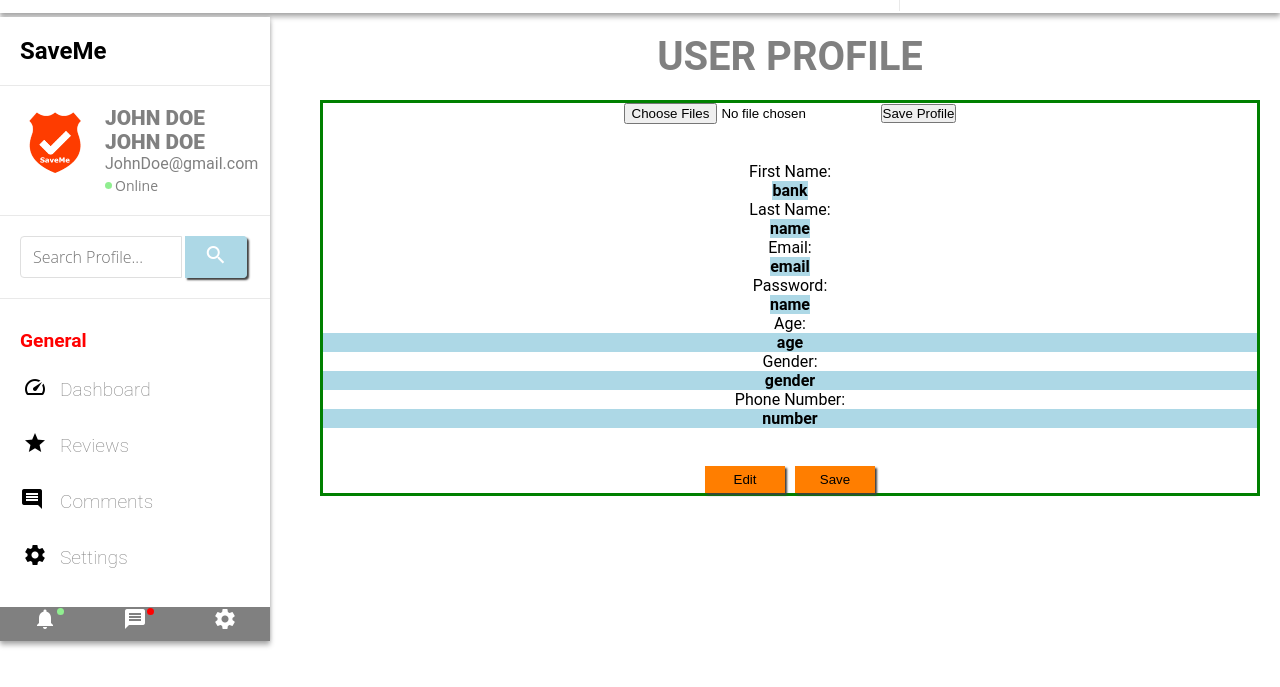
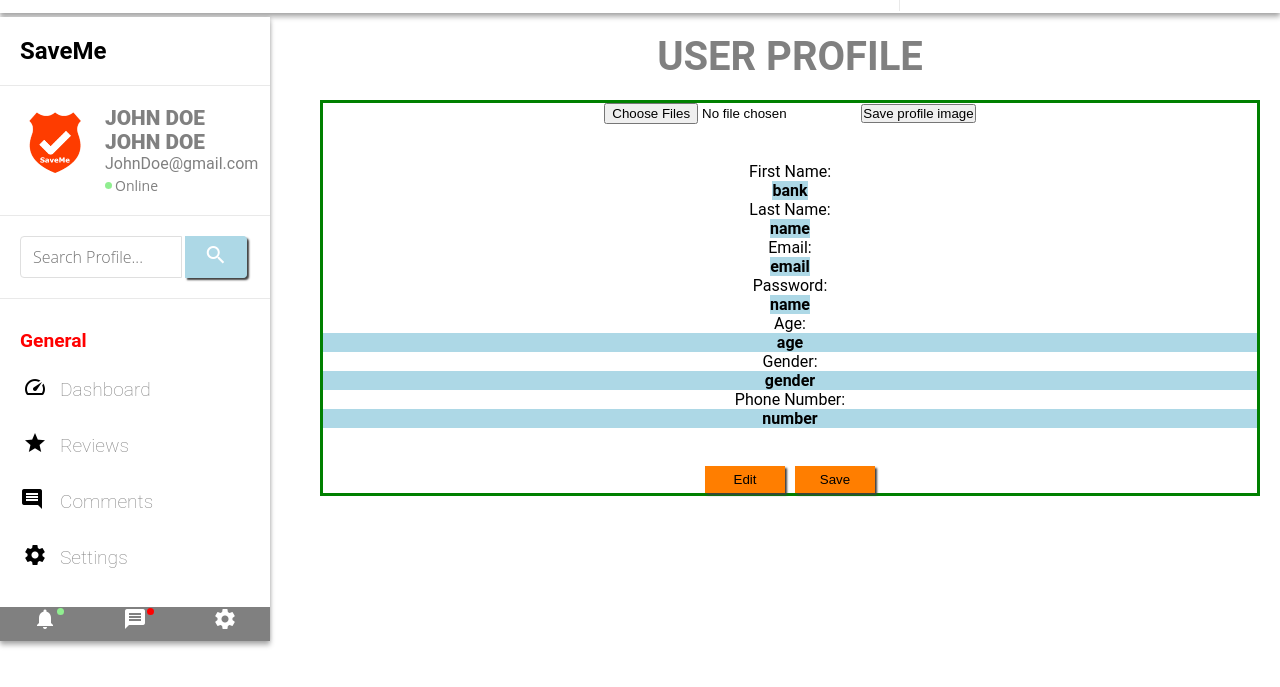
Before and after one commit to mksample/2800-202210-BBY19, a website: page app/html/caller_profile.html in a window 1280 px wide. Shown: the part 67-754 px from the top of the page. Drawn offline with nearby package versions, Linux system fonts and the light colour scheme; no server answers.

Commit message:
committing for switching branches

```diff
--- a/2800_app.js
+++ b/2800_app.js
@@ -317,6 +317,7 @@ app.post("/adminEditUser", function (req, res) {
         WHERE ID = ` + req.body.userID;
 
         con.query(editUser, function (error, results) {
+            con.end(err => {if (err) {console.log(err)}});
             if (error) {
                 con.end(err => { if (err) { console.log(err) } });
                 if (error.code == duplicateError) {
--- a/app/html/caller_profile.html
+++ b/app/html/caller_profile.html
@@ -197,7 +197,7 @@
             <form id="upload-images-form">
               <input id="image-upload" type="file" value="Upload Image" accept="image/png, image/gif, image/jpeg"
                 multiple="multiple" />
-              <input id="submit" type="submit" value="Save Profile" />
+              <input id="submit" type="submit" value="Save profile image" />
             </form>
           </div>
           <br><br>
```
Also changed, not shown: 1 other file.
